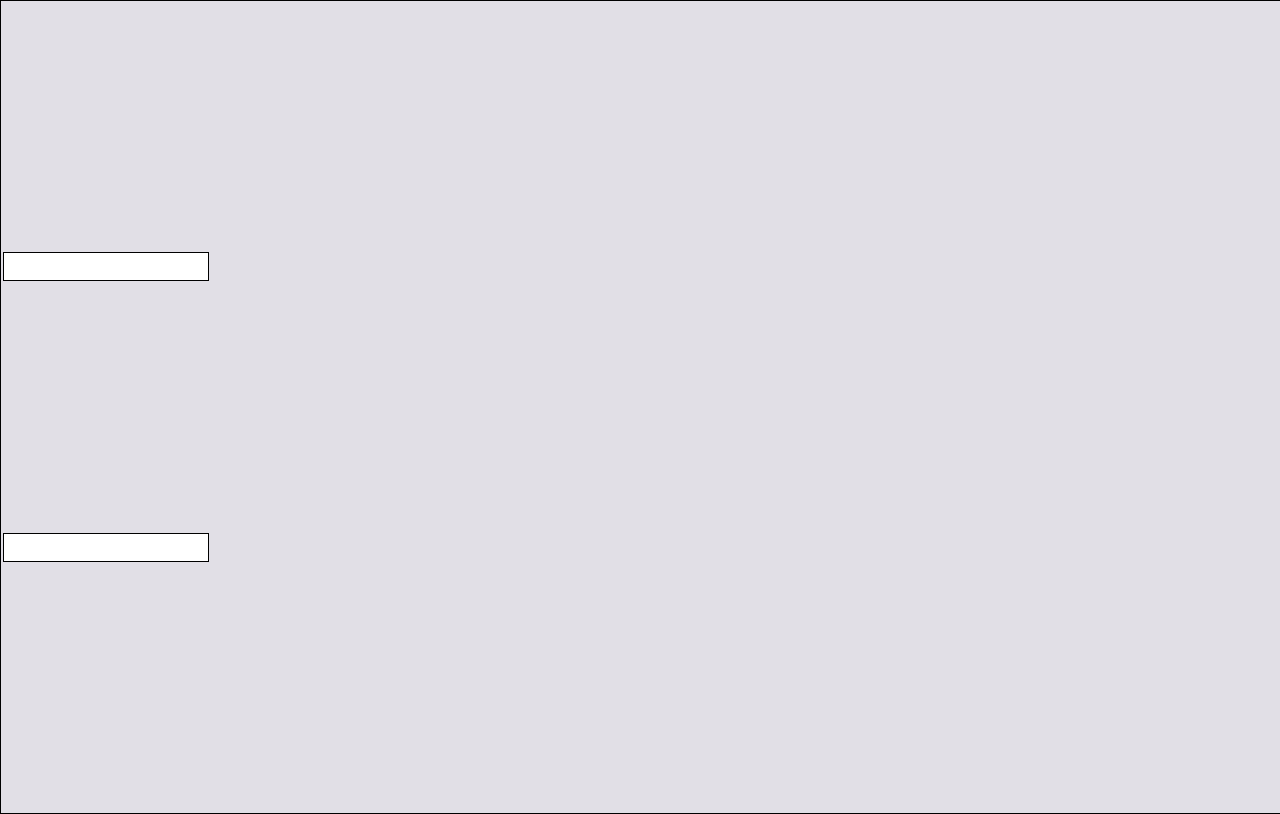
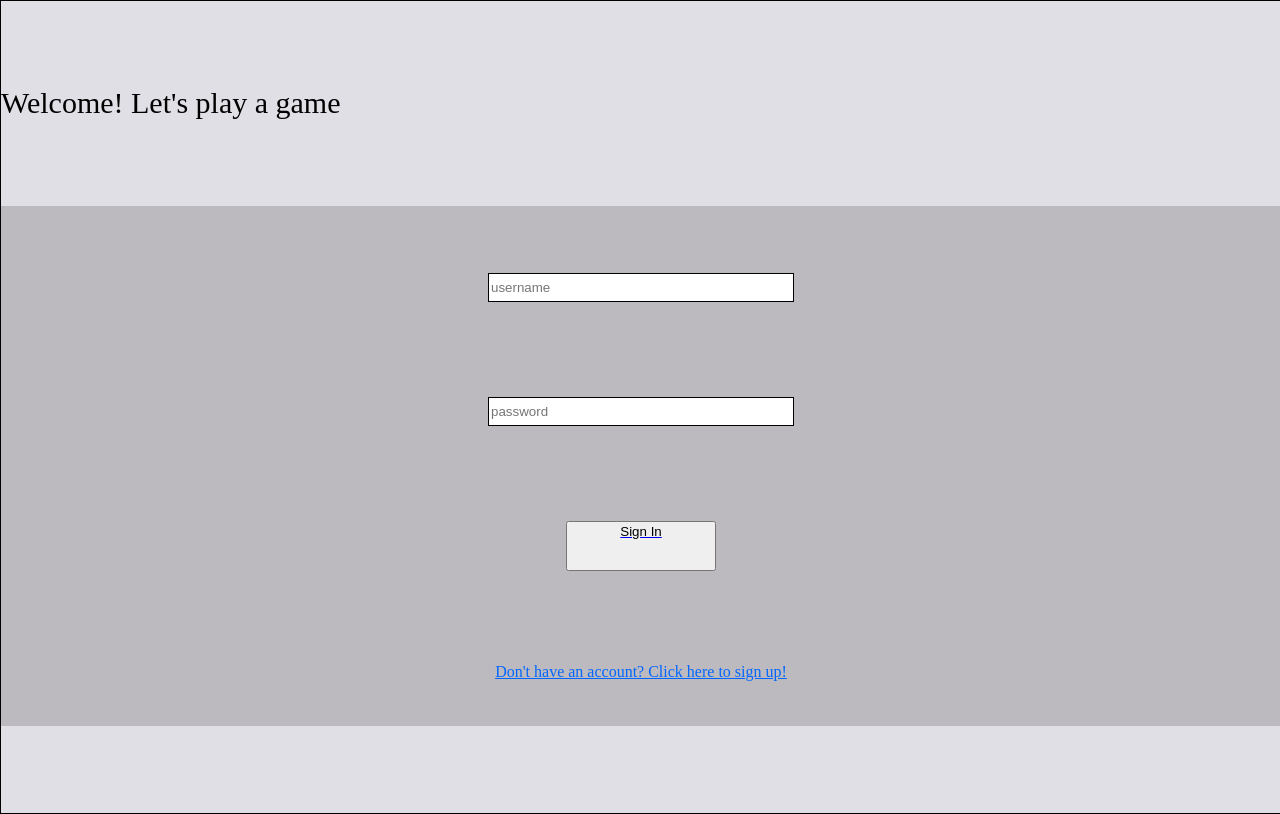
Before and after one commit to devmountain-lfg/devmtn-lfg, a React (Create React App) app: page /login in a window 1280 px wide. Built offline with nearby package versions, Linux system fonts and the light colour scheme.

Commit message:
finishing up login page

```diff
--- a/src/components/login.js
+++ b/src/components/login.js
@@ -2,21 +2,61 @@ import React, { Component } from "react";
 import { Link } from "react-router-dom";
 import "../styling/publicpage.css";
 import axios from "axios";
+import { thisExpression } from "@babel/types";
 
 class Login extends Component {
   constructor() {
     super();
 
     this.state = {
-      events: []
+      username: "",
+      password: "",
+      currentUser: ""
     };
   }
+
+  handleLogin = async () => {
+    try {
+      const body = {
+        username: this.state.username,
+        password: this.state.password
+      };
+
+      axios.post("/login", body).then(response => {
+        this.setState({ currentUser: response.data });
+        this.props.history.push("/app/home_page");
+      });
+    } catch (error) {
+      console.error(error);
+    }
+  };
+
+  handleChange = e => this.setState({ [e.target.name]: e.target.value });
 
   render() {
     return (
       <div className="publicpage-ref">
-        <input className="input-ref-medium" type="text"></input>
-        <input className="input-ref-medium" type="password"></input>
+        <div className="welcome-back">Welcome! Let's play a game</div>
+        <div className="login-logout">
+          <input
+            className="input-ref-large"
+            type="text"
+            placeholder="username"
+          ></input>
+          <input
+            className="input-ref-large"
+            type="password"
+            placeholder="password"
+          ></input>
+          <Link to="/homepage">
+            <button className="button-ref-medium" onClick={this.handleLogin}>
+              Sign In
+            </button>
+          </Link>
+          <Link to="/create_user" className="sign-up-link">
+            Don't have an account? Click here to sign up!
+          </Link>
+        </div>
       </div>
     );
   }
--- a/src/styling/publicpage.css
+++ b/src/styling/publicpage.css
@@ -115,6 +115,21 @@
   width: 100px;
 }
 
-.login {
+.login-logout {
+  display: flex;
+  flex-direction: column;
+  justify-content: space-around;
+  align-items: center;
   width: 100vw;
+  height: 500px;
+  background: #bcbabf;
+  padding-top: 20px;
 }
+
+.sign-up-link {
+  color: rgb(0, 102, 255);
+}
+
+.welcome-back {
+  font-size: 30px;
+}
--- a/src/styling/reference.css
+++ b/src/styling/reference.css
@@ -59,18 +59,21 @@
 
 .button-ref-small {
   display: flex;
+  justify-content: center;
   margin: 2px;
   width: 75px;
   height: 25px;
 }
 .button-ref-medium {
   display: flex;
+  justify-content: center;
   width: 150px;
   height: 50px;
   margin: 2px;
 }
 .button-ref-large {
   display: flex;
+  justify-content: center;
   width: 300px;
   height: 75px;
   margin: 2px;
```
